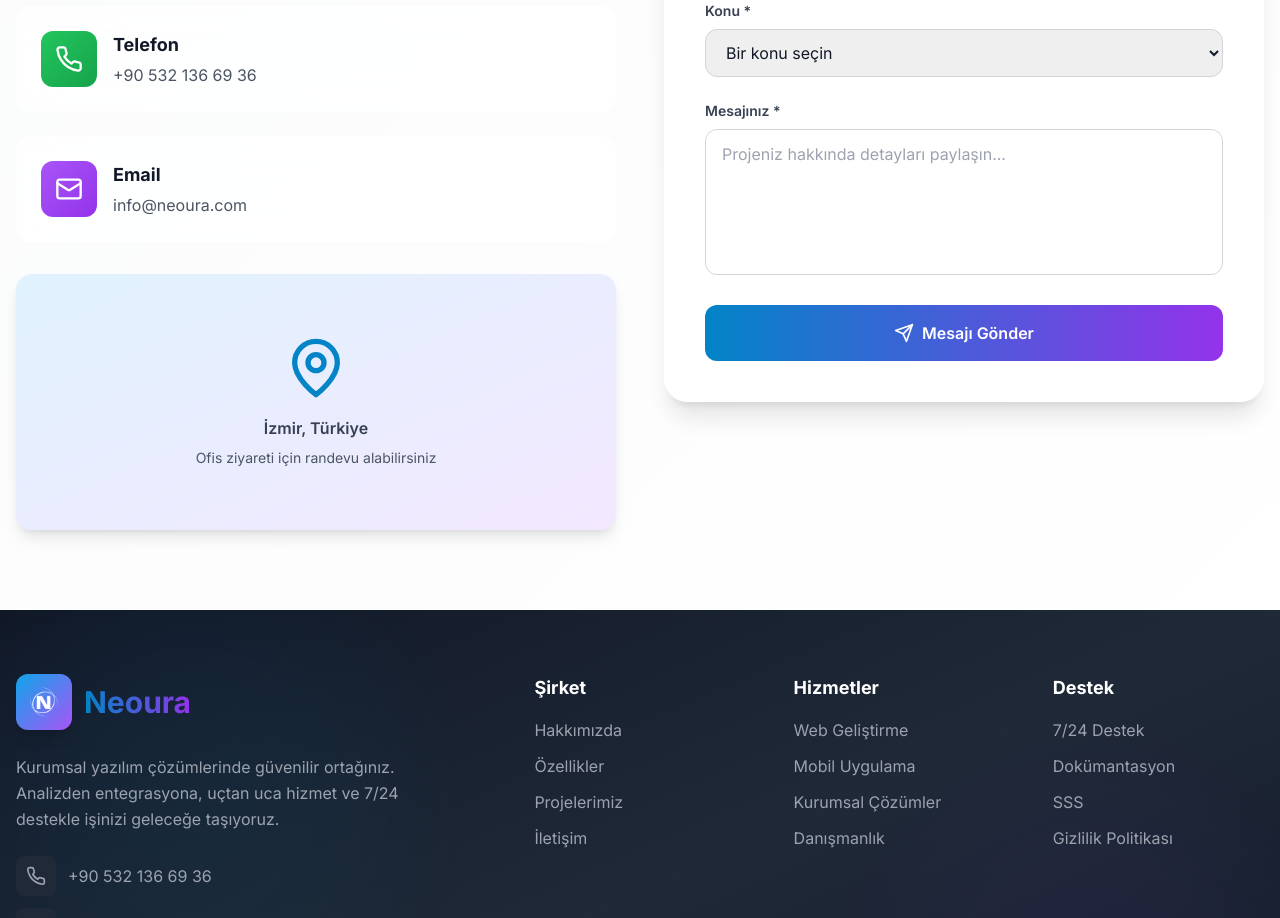
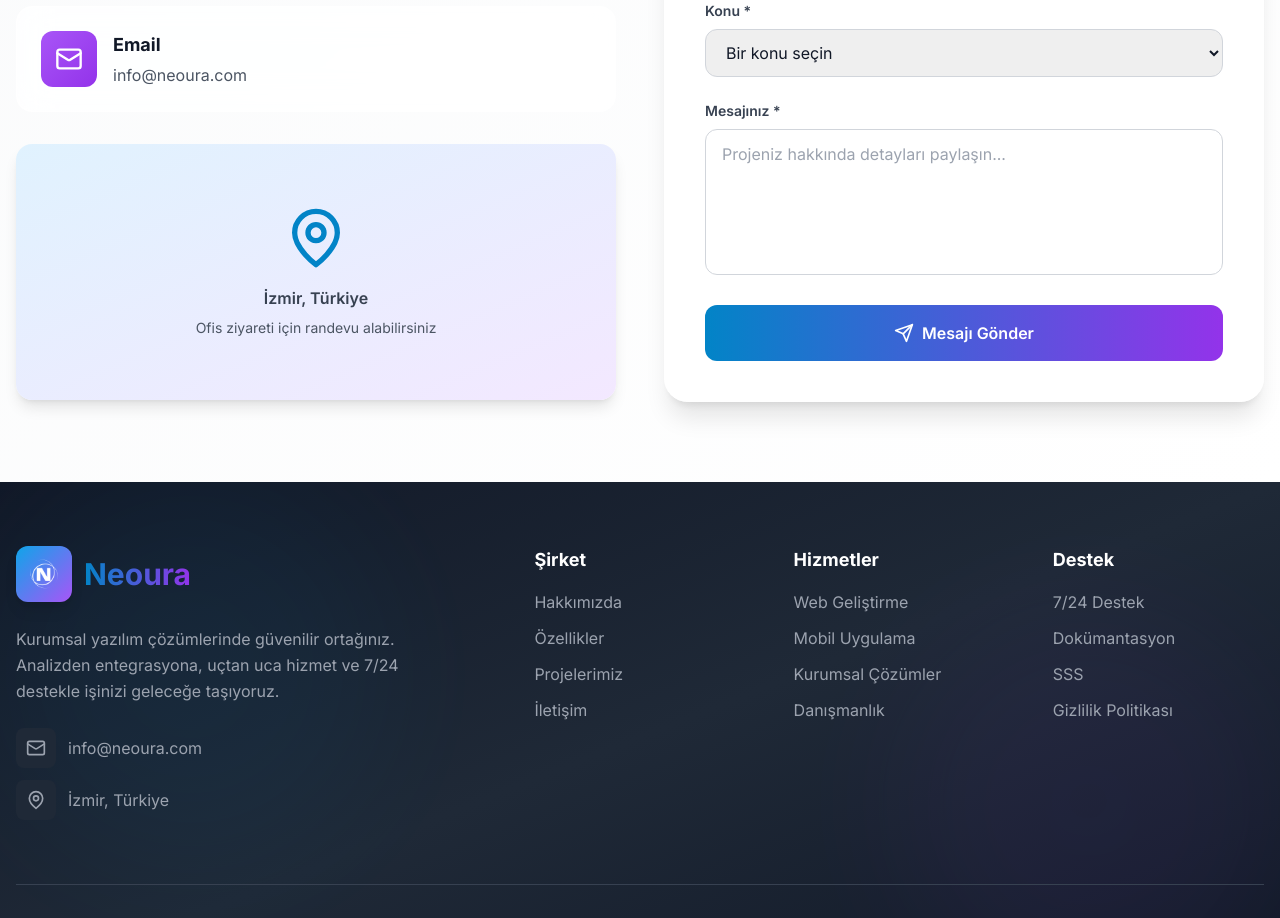
Before and after one commit to fatihdrmaz/neura-web, a Next.js app: page / in a window 1280 px wide. Shown: the part 5600-6518 px from the top of the page. Built offline with nearby package versions, Linux system fonts and the light colour scheme.

Commit message:
Remove phone number from contact information

```diff
--- a/components/Contact.tsx
+++ b/components/Contact.tsx
@@ -62,13 +62,6 @@ const Contact = () => {
       title: 'Adres',
       content: 'İzmir, Türkiye',
       color: 'from-blue-500 to-blue-600',
-    },
-    {
-      icon: Phone,
-      title: 'Telefon',
-      content: '+90 532 136 69 36',
-      link: 'tel:+905321366936',
-      color: 'from-green-500 to-green-600',
     },
     {
       icon: Mail,
--- a/components/Footer.tsx
+++ b/components/Footer.tsx
@@ -70,12 +70,6 @@ const Footer = () => {
 
             {/* Contact Info */}
             <div className="space-y-3">
-              <a href="tel:+905321366936" className="flex items-center space-x-3 text-gray-400 hover:text-primary-400 transition-colors group">
-                <div className="w-10 h-10 bg-gray-800 rounded-lg flex items-center justify-center group-hover:bg-primary-600 transition-colors">
-                  <Phone className="w-5 h-5" />
-                </div>
-                <span>+90 532 136 69 36</span>
-              </a>
               <a href="mailto:info@neoura.com" className="flex items-center space-x-3 text-gray-400 hover:text-primary-400 transition-colors group">
                 <div className="w-10 h-10 bg-gray-800 rounded-lg flex items-center justify-center group-hover:bg-primary-600 transition-colors">
                   <Mail className="w-5 h-5" />
```
